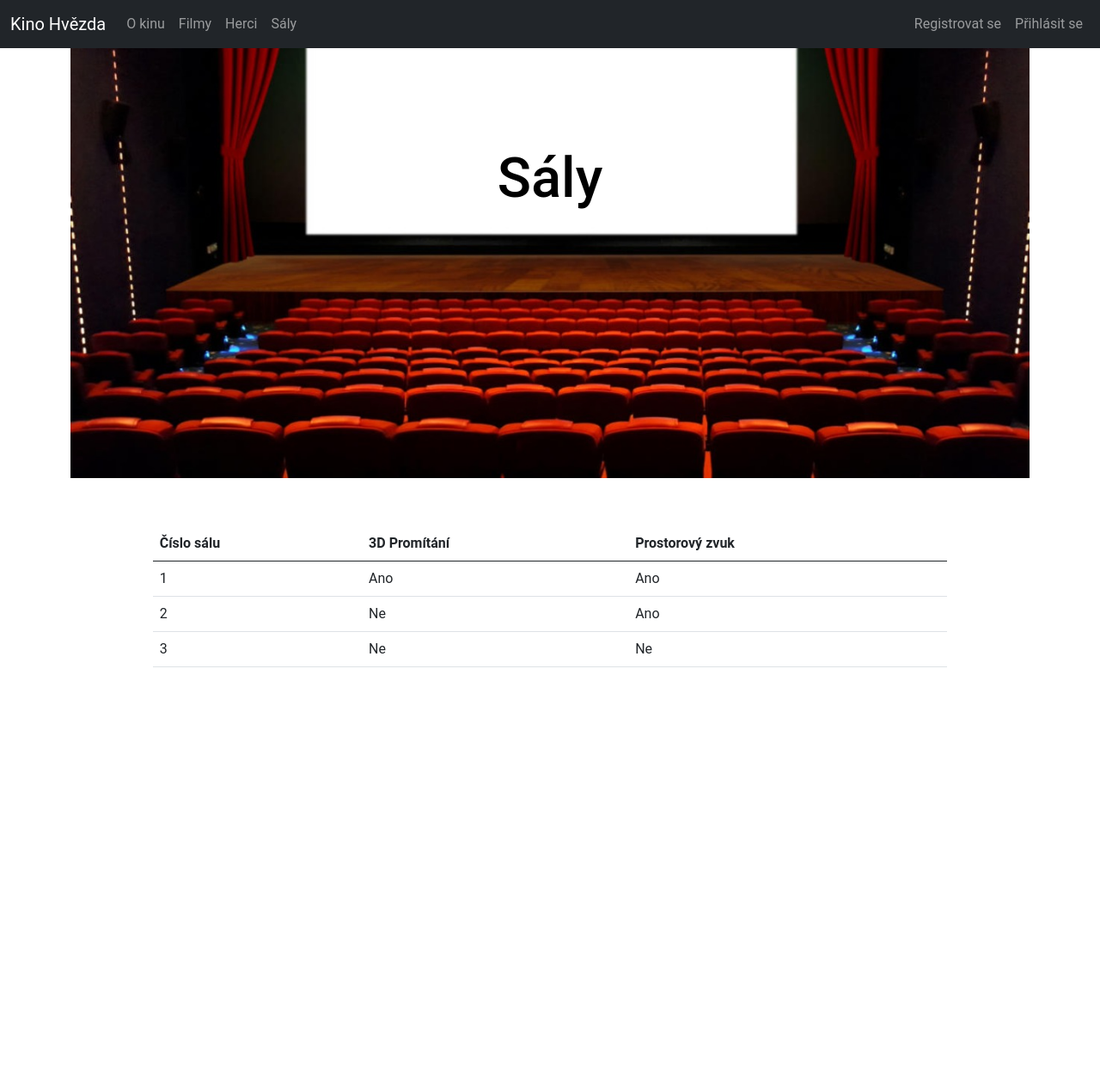
After one commit to JestrabikR/kina, a Flask app: page /saly in a window 1280 px wide. The commit adds this page. Shown: the whole page at 86% size. Run offline with Flask 2, Linux system fonts and the light colour scheme; data comes from the database, SQL or seed files in the repository; data that the repository does not hold is empty; parts of the project's set-up code (start-up, migrations or seed data) failed here and were passed over; some libraries are stand-ins or nearby versions.

Commit message:
added updating halls

```diff
--- a/app.py
+++ b/app.py
@@ -68,6 +68,7 @@ def logout():
 @app.route('/filmy')
 def filmy():
     cursor = mysql.connection.cursor()
+    #result = cursor.execute('SELECT filmy.id_filmu, filmy.nazev, filmy.delka FROM filmy INNER JOIN zanry_filmu ON filmy.id_zanru_filmu=zanry_filmu.id_zanru;')
     result = cursor.execute('SELECT * FROM filmy')
     if result > 0:
         filmDetails = cursor.fetchall()
@@ -81,13 +82,13 @@ def herci():
         actorDetails = cursor.fetchall()
         return render_template('herci.html', actorDetails=actorDetails)
 
-@app.route('/promitani')
-def promitani():
+@app.route('/saly')
+def saly():
    cursor = mysql.connection.cursor()
-   result = cursor.execute('SELECT * FROM promitani')
+   result = cursor.execute('SELECT * FROM saly')
    if result > 0:
-      promitaniDetails = cursor.fetchall()
-      return render_template('promitani.html', promitaniDetails=promitaniDetails)
+      salyDetails = cursor.fetchall()
+      return render_template('saly.html', salyDetails=salyDetails)
    return
 
 @app.route('/addMovie', methods=["GET","POST"])
@@ -142,7 +143,7 @@ def updateMovie(id):
       cursor.execute('SELECT * FROM zanry_filmu')
       genres = cursor.fetchall()
 
-      return render_template('update.html',data=film, types=types, genres=genres)
+      return render_template('update_movie.html',data=film, types=types, genres=genres)
    else:
       movie_name = request.form['movie_name']
       length = request.form['length']
@@ -166,27 +167,19 @@ def updateHall(id):
    if request.method == 'GET':
       #load data from db insert into input
       cursor = mysql.connection.cursor()
-      cursor.execute("SELECT * FROM filmy WHERE id_filmu=%s",(id,))
-      film = cursor.fetchall()
+      cursor.execute("SELECT * FROM saly WHERE id_salu=%s",(id,))
+      sal = cursor.fetchall()
 
-      cursor = mysql.connection.cursor()
-      cursor.execute('SELECT * FROM typy_filmu')
-      types = cursor.fetchall()
-
-      cursor.execute('SELECT * FROM zanry_filmu')
-      genres = cursor.fetchall()
-
-      return render_template('update.html',data=film, types=types, genres=genres)
+      return render_template('update_hall.html',data=sal)
    else:
-      movie_name = request.form['movie_name']
-      length = request.form['length']
-      type = request.form['type']
-      genre = request.form['genre']
+      hall_number = request.form['hall_number']
+      projection_type = request.form['projection_type']
+      sound_type = request.form['sound_type']
 
       cur = mysql.connection.cursor()
-      cur.execute("UPDATE filmy SET nazev = %s, delka =%s, id_typu_filmu=%s, id_zanru_filmu=%s WHERE id_filmu=%s",(movie_name,length,type,genre,id))
+      cur.execute("UPDATE saly SET cislo_salu = %s, typ_promitani =%s, typ_ozvuceni=%s WHERE id_salu=%s",(hall_number,projection_type,sound_type,id))
       mysql.connection.commit()
-      return redirect(url_for("filmy"))
+      return redirect(url_for("saly"))
 
 if __name__ == "__main__":
    app.run(debug=True, threaded=True)
--- a/static/css/styles.css
+++ b/static/css/styles.css
@@ -1,4 +1,3 @@
-
 .parallax {
     /* The image used */
     background-image: url("../images/kino.jpg");
@@ -6,7 +5,7 @@
     /* Set a specific height */
     min-height: 500px;
 
-    margin-top: 2rem;
+    padding-top: 2rem;
 
     /* Create the parallax scrolling effect */
     background-attachment: fixed;
@@ -19,16 +18,22 @@
     text-align: center;
     font-size: 65px;
     color: white;
+    margin-top: 10rem;
 }
 
 h1:not(#main_h1){
     margin-top: 3rem;
+    margin-bottom: 3rem;
     text-align: center;
 }
 
 #main{
     margin-top: 5%;
     width:85%;
+}
+
+.hall-page{
+  min-height:1200px;
 }
 
 .custom-btn {
--- a/templates/layout.html
+++ b/templates/layout.html
@@ -28,7 +28,7 @@
                 <a class="nav-link" aria-current="page" href="{{url_for('herci')}}">Herci</a>
               </li>
               <li class="nav-item">
-                <a class="nav-link" aria-current="page" href="{{url_for('promitani')}}">Promítání</a>
+                <a class="nav-link" aria-current="page" href="{{url_for('saly')}}">Sály</a>
               </li>
             </ul>
             <ul class="navbar-nav navbar-right">
--- /dev/null
+++ b/templates/saly.html
@@ -0,0 +1,47 @@
+{% extends "layout.html" %}
+
+{% block head %}
+<title>Filmy</title>
+{% endblock %}
+
+{% block body %}
+<div class="hall-page">
+<div class="parallax" style="background-image: url('../static/images/cinema-hall.jpg');">
+  <h1 id="main_h1" style="color: black; margin-top: 5rem;">Sály</h1>
+  </div>
+  <div class="container" id="main">
+
+    <table class="table">
+      <thead class="thead-dark">
+        <th scope="col">Číslo sálu</th>
+        <th scope="col">3D Promítání</th>
+        <th scope="col">Prostorový zvuk</th>
+        {% if session['name'] %}
+        <th></th>
+        {% endif %}
+      </thead>
+      <tbody>
+      {% for sal in salyDetails %}
+        <tr>
+            <td>{{sal['cislo_salu']}}</td>
+            {% if sal['typ_promitani'] == 1 %}
+            <td>Ano</td>
+            {% else %}
+            <td>Ne</td>
+            {% endif %}
+            {% if sal['typ_ozvuceni'] == 1 %}
+            <td>Ano</td>
+            {% else %}
+            <td>Ne</td>
+            {% endif %}
+            {% if session['name'] %}
+            <td><a class="custom-btn update-btn" href="/updatehall/{{sal['id_salu']}}">Upravit</a></td>
+            {% endif %}
+        </tr>
+      {% endfor %}
+      </tbody>
+    </table>
+  </div>
+</div>
+
+{% endblock %}
```
Also changed, not shown: templates/promitani.html (deleted, +0 -29 lines), templates/update_hall.html (added, +30 -0 lines), static/images/cinema-hall.jpg (added), templates/update_movie.html (renamed from templates/update.html).
